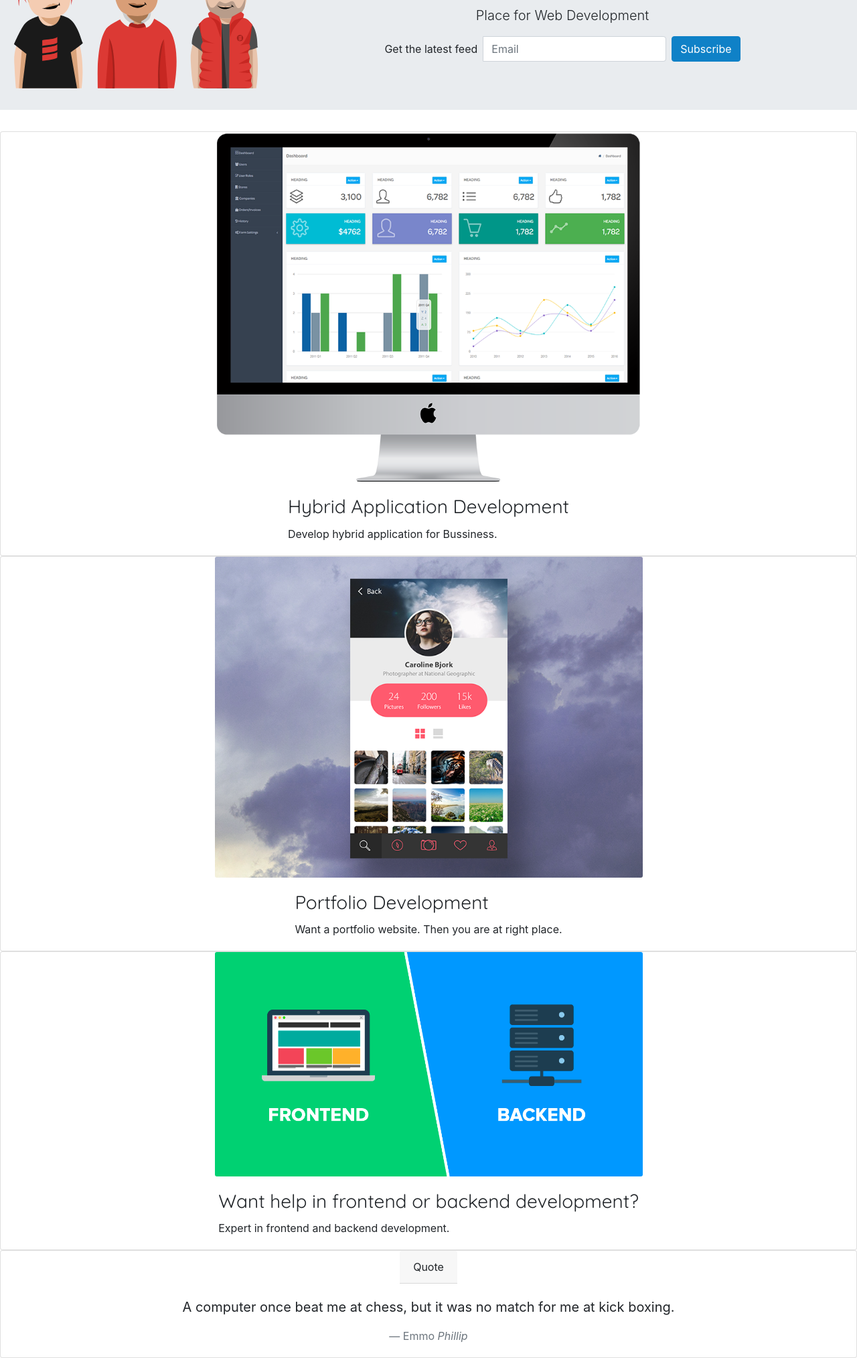
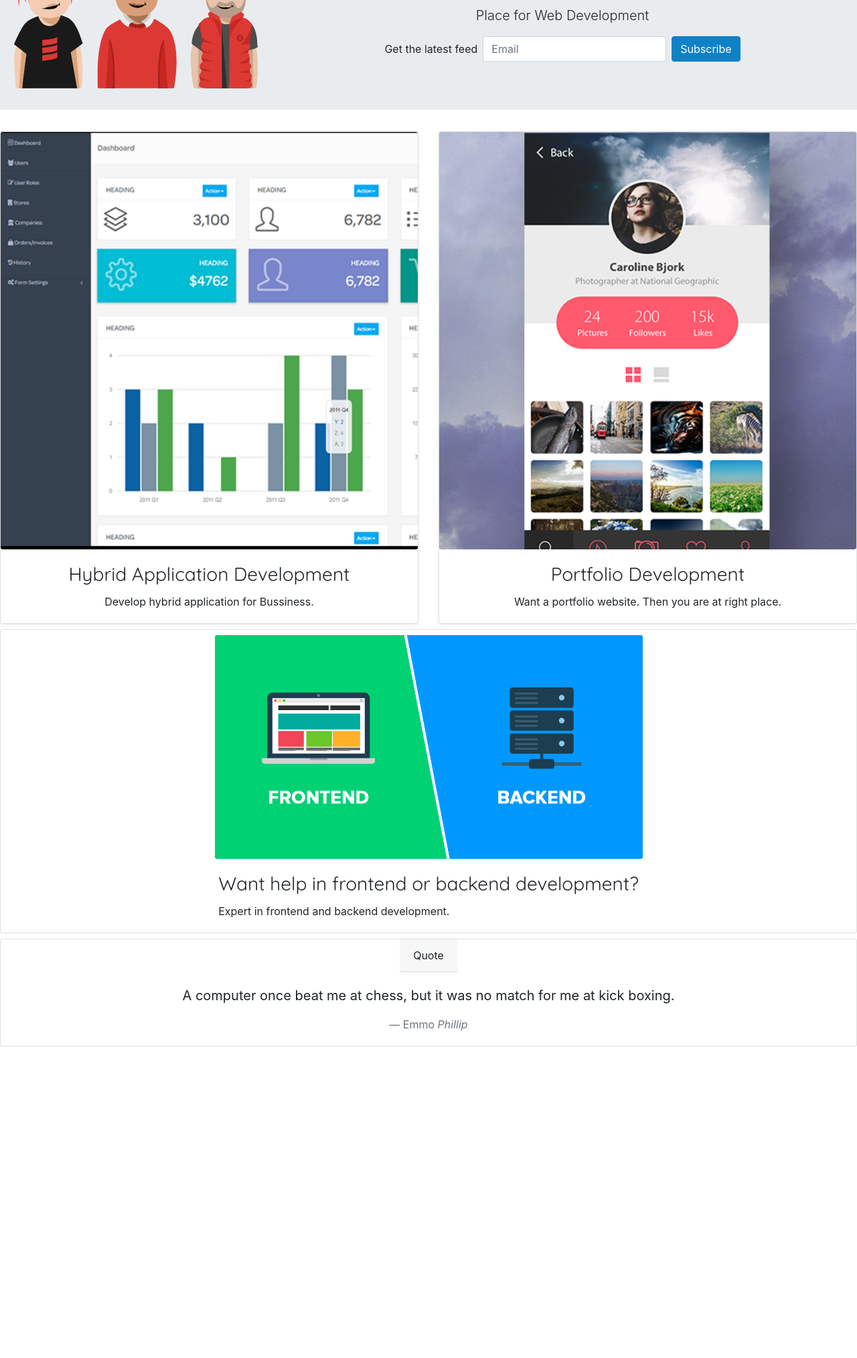
Before and after one commit to pawanrai9999/WebTechProject, a PHP site: page / in a window 1280 px wide. Shown: the part 221-2248 px from the top of the page at 67% size. After the commit the page ends 1783 px from the top, so only its background shows below. Run offline with PHP 8.4, Linux system fonts and the light colour scheme.

Commit message:
made new adjustment

```diff
--- a/assets/css/style.css
+++ b/assets/css/style.css
@@ -46,3 +46,6 @@ Lisence: MIT
     width: 60px;
     height: 60px;
 }
+.col .card{
+    display: inline-block;
+}
--- a/contact.php
+++ b/contact.php
@@ -10,8 +10,7 @@
 <html lang="en">
     <head>
         <meta charset="utf-8">
-        <meta http-equiv="X-UA-Compatible" content="IE=edge">
-        <meta name="viewport" content="width=device-width, initial-scale=1.0">
+        <meta name="viewport" content="width=device-width, initial-scale=1, shrink-to-fit=no">
         <title>Geek</title>
         <link rel="icon" href="assets/media/img/geek.png">
         <link href="assets/css/bootstrap.css" rel="stylesheet">
--- a/index.php
+++ b/index.php
@@ -23,7 +23,7 @@
         <script src="assets/js/mainscript.js"></script>
     </head>
     <body>
-        <div class="container-fluid">
+        <div class="container-fluid bg-gray">
 
             <nav class="navbar fixed-top navbar-expand-md navbar-dark bg-primary">
                 <span class="navbar-brand">
@@ -76,10 +76,12 @@
                     <button type="submit" class="btn btn-info mb-2">Subscribe</button>
                 </form>
             </div>
-            <div class="row">
-                <div class="col-sm-6">
-                    <div class="card justify-content-center align-items-center">
-                        <img class="card-img img-fluid w-50 " src="assets/media/img/web-app.png">
+
+
+
+            <div class="card-deck mb-2 text-center">
+                <div class="card mb-6 shadow-sm">
+                    <img class="card-img img-fluid " src="assets/media/img/web-app.png">
                     <div class="card-body">
                         <div class="card-title">
                             <h3>Hybrid Application Development</h3>
@@ -89,11 +91,8 @@
                         </div>
                     </div>
                 </div>
-                </div>
-
-                <div class="col-sm-6">
-                    <div class="card justify-content-center align-items-center">
-                        <img class="card-img img-fluid w-50 " src="assets/media/img/porfolio.png">
+                <div class="card mb-6 shadow-sm">
+                    <img class="card-img img-fluid " src="assets/media/img/porfolio.png">
                     <div class="card-body">
                         <div class="card-title">
                             <h3>Portfolio Development</h3>
@@ -103,12 +102,13 @@
                         </div>
                     </div>
                 </div>
-                </div>
+
             </div>
 
-            <div class="row">
-                <div class="col">
-                    <div class="card justify-content-center align-items-center">
+
+
+
+            <div class="pt-2 card justify-content-center align-items-center">
                 <img class="card-img img-fluid w-50 " src="assets/media/img/frontend-backend.png">
                 <div class="card-body">
                     <div class="card-title">
@@ -119,10 +119,8 @@
                     </div>
                 </div>
             </div>
-                </div>
-            </div>
 
-            <div class="card justify-content-center text-center align-items-center">
+            <div class="mt-2 card justify-content-center text-center align-items-center">
                 <div class="card-header">
                     Quote
                 </div>
```
Also changed, not shown: blog.php (+18 -1 lines), assets/media/img/html5.png (added), assets/media/img/php.png (added), assets/media/img/porfolio.png, assets/media/img/web-app.png. Lines whose indentation alone changed are shown as unchanged.
